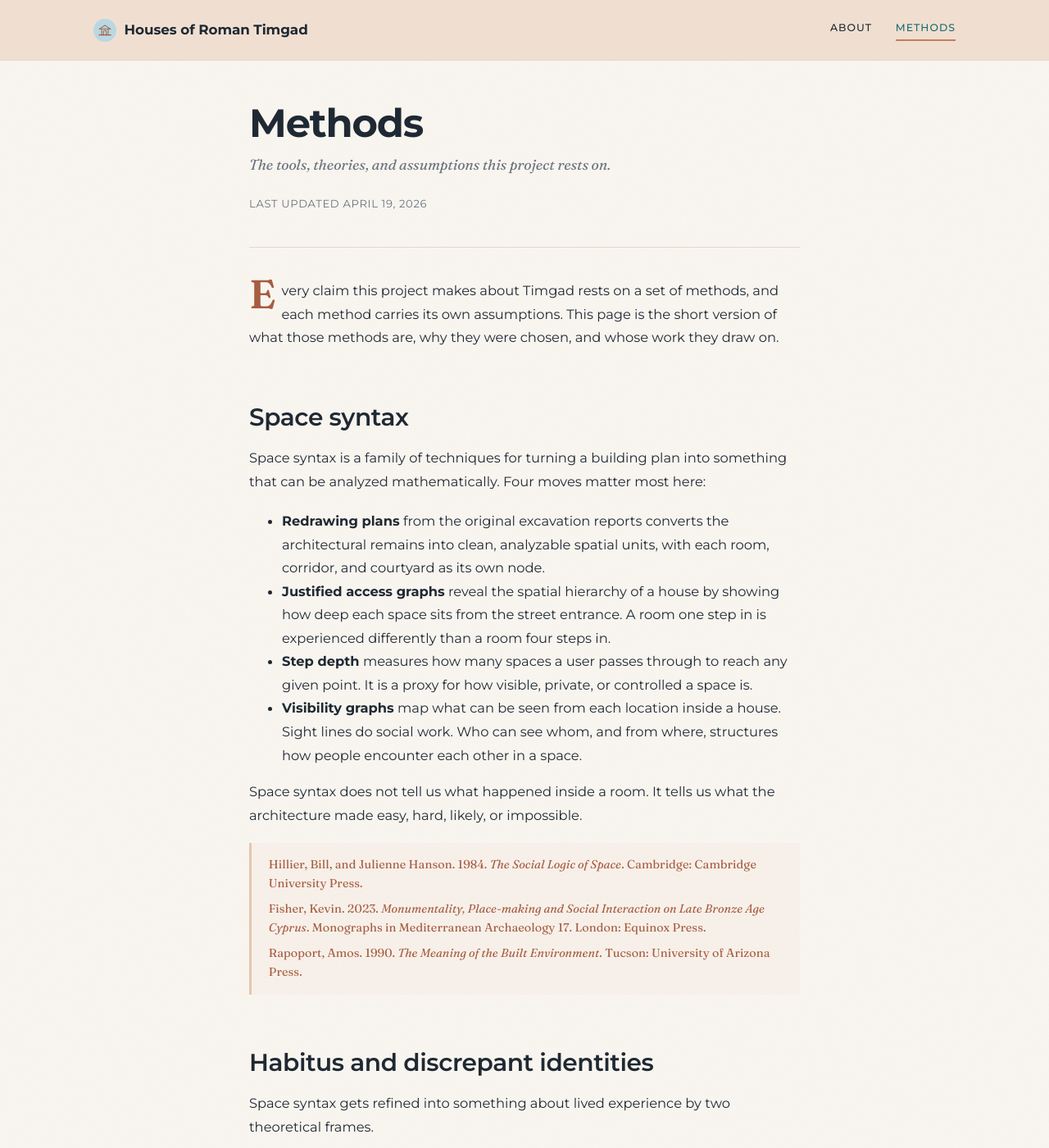
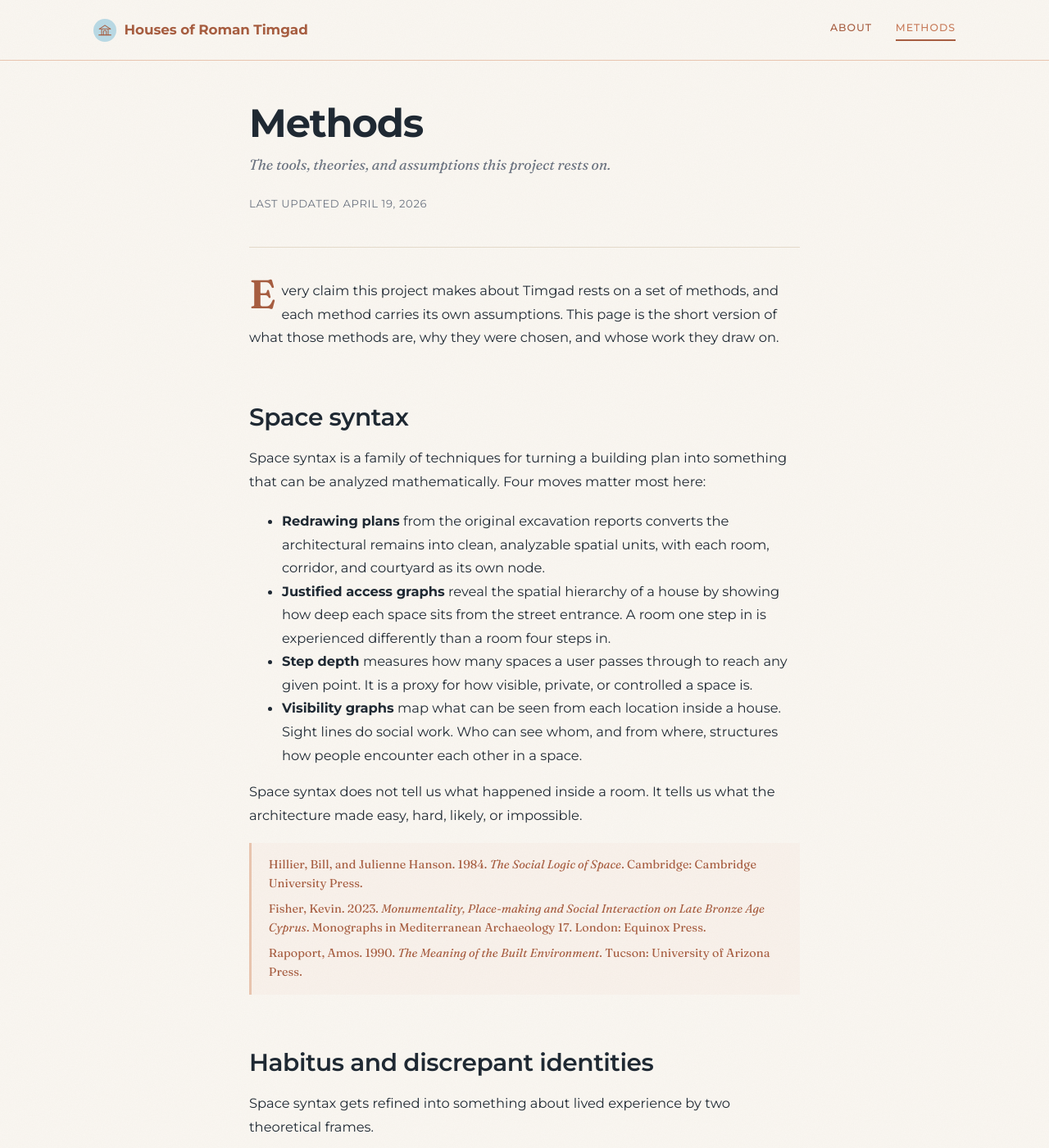
Before and after one commit to kimedher/timgadhouses, a Jekyll site: the page built from methods.md, in a window 1280 px wide and 1400 px high. Shown: the whole window at 82% size. Built offline with Jekyll 4.4.1, drawn with Linux system fonts in a browser that asks for light colours.

Commit message:
Restyle header and add About-page card/pullquote classes
Header: transparent bg, static (not sticky), terracotta-deep
text, terracotta-soft bottom border. --coral-fog removed from
palette as it's no longer in use.

New classes: .numbered-block (warm/cool variants for the three
purposes and three problems), .pullquote-question (Fraunces
italic research question on soft baby-blue bg). Responsive rules
added for each.

```diff
--- a/assets/css/main.scss
+++ b/assets/css/main.scss
@@ -25,7 +25,6 @@
   --terracotta-deep: #A65D40;
   --hairline: #E3D9C9;
   --hairline-soft: #EDE6D9;
-  --coral-fog: #EFDDCF;
   --max-content: 720px;
   --max-wide: 1100px;
   --max-bleed: 1320px;
@@ -181,12 +180,8 @@ main {
 
 .site-header {
   padding: 1.4rem 0;
-  border-bottom: 1px solid var(--hairline);
-  position: sticky;
-  top: 0;
-  z-index: 50;
-  backdrop-filter: blur(10px);
-  background: rgba(239, 221, 207, 0.92); /* --coral-fog */
+  border-bottom: 1px solid var(--terracotta-soft);
+  background: transparent;
 }
 
 .site-header .container-wide {
@@ -201,7 +196,7 @@ main {
   font-family: var(--sans);
   font-weight: 700;
   font-size: 1.05rem;
-  color: var(--text);
+  color: var(--terracotta-deep);
   text-decoration: none;
   border: none;
   letter-spacing: -0.005em;
@@ -210,7 +205,7 @@ main {
   gap: 0.6rem;
 }
 
-.site-title:hover { color: var(--terracotta-deep); }
+.site-title:hover { color: var(--terracotta); }
 
 .site-title .logo-mark {
   width: 28px;
@@ -243,7 +238,7 @@ main {
 
 .site-nav a {
   font-family: var(--sans);
-  color: var(--text);
+  color: var(--terracotta-deep);
   font-size: 0.78rem;
   font-weight: 500;
   letter-spacing: 0.08em;
@@ -255,8 +250,8 @@ main {
 
 .site-nav a:hover,
 .site-nav a.active {
-  color: var(--teal);
-  border-bottom-color: var(--terracotta);
+  color: var(--terracotta);
+  border-bottom-color: var(--terracotta-deep);
 }
 
 /* ---------- Hero (full-bleed with overlay) ---------- */
@@ -749,6 +744,81 @@ figcaption {
   font-style: italic;
 }
 
+/* ---------- Numbered card grid (for three-purposes / three-problems blocks) ---------- */
+
+.numbered-block {
+  display: grid;
+  grid-template-columns: repeat(3, 1fr);
+  gap: 1.2rem;
+  margin: 2rem 0 2.6rem;
+}
+
+.numbered-block .card {
+  padding: 1.6rem 1.5rem 1.4rem;
+  border-radius: var(--radius);
+  position: relative;
+}
+
+.numbered-block .num {
+  font-family: var(--serif);
+  font-size: 3rem;
+  font-weight: 500;
+  font-variation-settings: 'opsz' 72;
+  line-height: 1;
+  display: block;
+  margin-bottom: 0.55rem;
+  letter-spacing: -0.02em;
+}
+
+.numbered-block .card p {
+  margin: 0;
+  font-size: 0.96rem;
+  line-height: 1.55;
+}
+
+.numbered-block .card p strong {
+  font-weight: 600;
+}
+
+/* Warm variant (purposes) */
+.numbered-block.warm .card {
+  background: rgba(232, 196, 174, 0.22);
+  border-left: 3px solid var(--terracotta-soft);
+}
+.numbered-block.warm .num { color: var(--terracotta-deep); }
+.numbered-block.warm .card p strong { color: var(--terracotta-deep); }
+
+/* Cool variant (problems) */
+.numbered-block.cool .card {
+  background: rgba(184, 216, 227, 0.25);
+  border-left: 3px solid var(--baby-blue);
+}
+.numbered-block.cool .num { color: var(--baby-blue-deep); }
+.numbered-block.cool .card p strong { color: var(--baby-blue-deep); }
+
+/* ---------- Research-question pull-quote ---------- */
+
+.pullquote-question {
+  font-family: var(--serif);
+  font-size: 1.4rem;
+  font-style: italic;
+  font-weight: 400;
+  line-height: 1.5;
+  color: var(--baby-blue-deep);
+  text-align: center;
+  margin: 2rem auto 2.8rem;
+  max-width: 620px;
+  padding: 1.8rem 2.2rem;
+  background: rgba(228, 240, 244, 0.55);
+  border-radius: var(--radius);
+  border-left: 4px solid var(--baby-blue-mid);
+  border-right: 4px solid var(--baby-blue-mid);
+}
+
+.pullquote-question p {
+  margin: 0;
+}
+
 /* ---------- Responsive ---------- */
 
 @media (max-width: 640px) {
@@ -769,6 +839,17 @@ figcaption {
   }
   .site-nav { gap: 1.2rem; }
   .site-nav a { font-size: 0.72rem; }
+  .numbered-block {
+    grid-template-columns: 1fr;
+    gap: 0.95rem;
+  }
+  .numbered-block .num {
+    font-size: 2.6rem;
+  }
+  .pullquote-question {
+    font-size: 1.15rem;
+    padding: 1.4rem 1.4rem;
+  }
   .post-content > p:first-of-type::first-letter,
   .page-content > p:first-of-type::first-letter {
     font-size: 2.7em;
```
